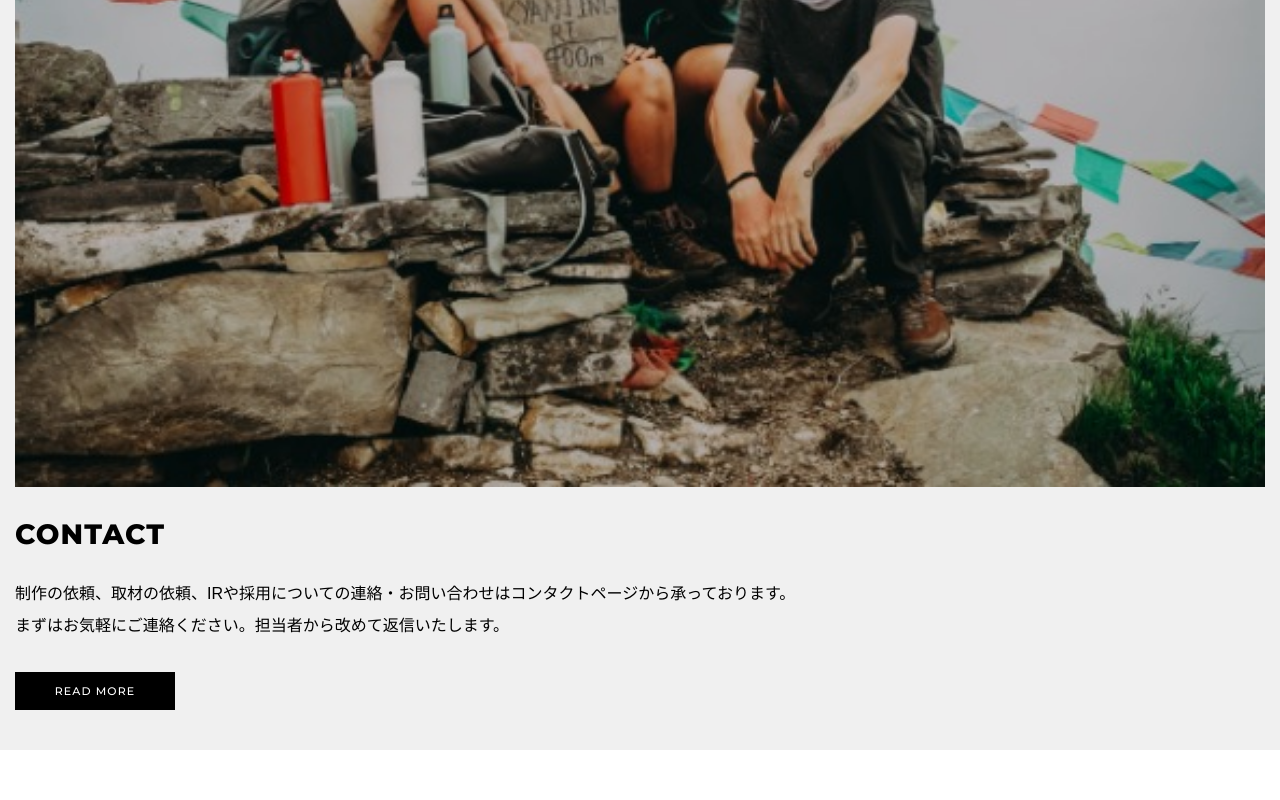
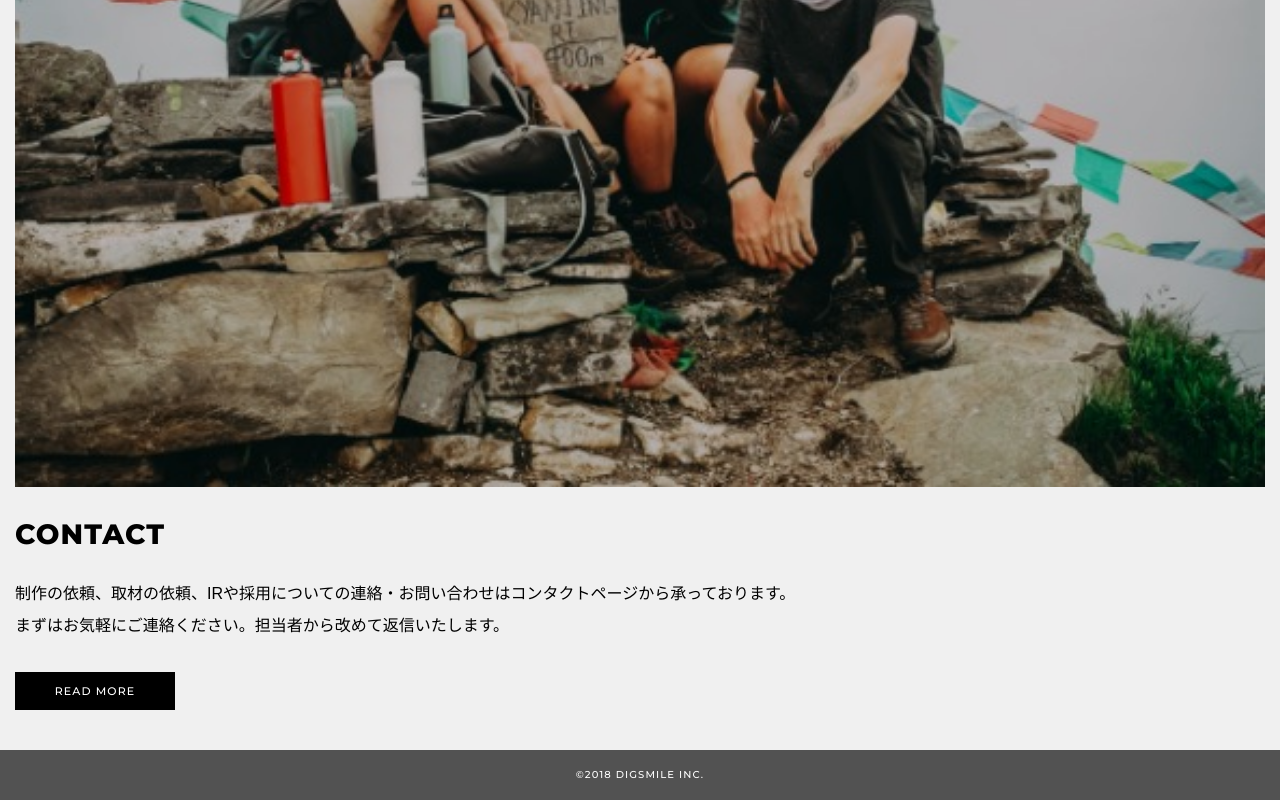
Before and after one commit to monogusa-beer/crista-work, a plain HTML site: page index.html in a window 1280 px wide. Shown: the part 4258-5058 px from the top of the page. Before the commit the page ends 5008 px from the top, so only its background shows below. Drawn offline with nearby package versions, Linux system fonts and the light colour scheme; a script that the page names is missing.

Commit message:
footerをコーディング

```diff
--- a/index.html
+++ b/index.html
@@ -148,7 +148,9 @@
         <a href="" class="contact__btn u-btn">read more</a>
       </section>
     </main>
-    <footer class="footer"></footer>
+    <footer class="footer">
+			<small>©2018 DIGSMILE INC.</small>
+		</footer>
     <script src="js/script.js"></script>
   </body>
 </html>
--- a/scss/module/_footer.scss
+++ b/scss/module/_footer.scss
@@ -0,0 +1,8 @@
+.footer {
+	background-color: $color-footer;
+	text-align: center;
+	height: 50px;
+	line-height: 50px;
+	color: $color-white;
+	font-size: 10px;
+}
```
Also changed, not shown: css/style.css.
